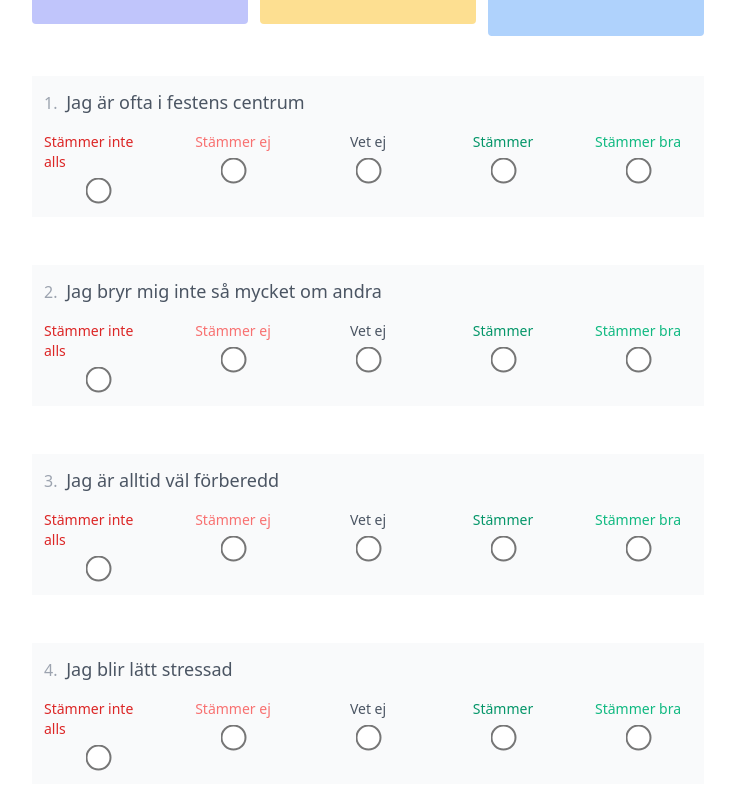
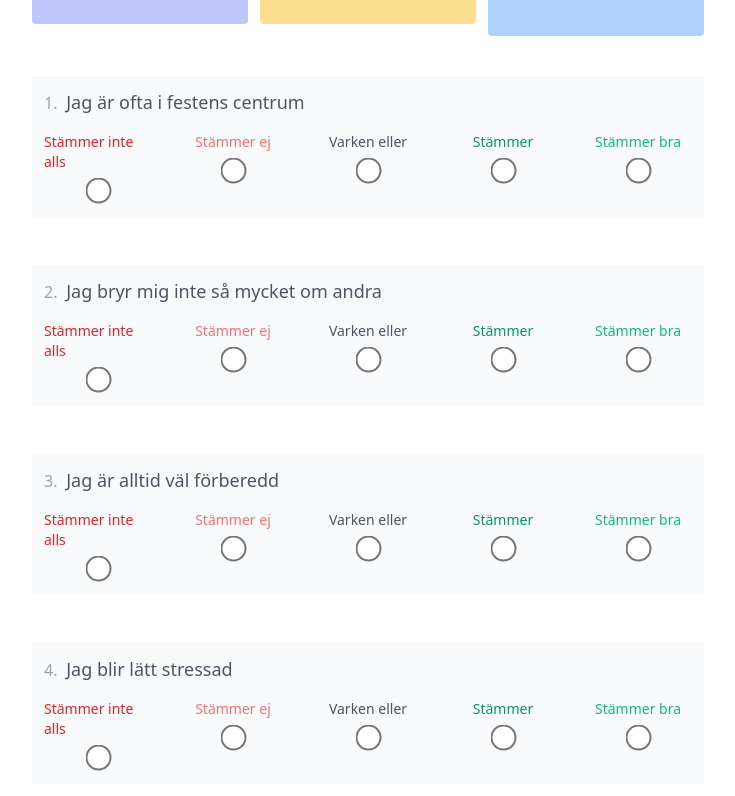
Before and after one commit to johnnydevster/persona, a React (Create React App) app in the folder client/: page / in a window 1280 px wide. Shown: the part 904-1700 px from the top of the page, without its empty margins (272-1007 px from the left). Built offline with nearby package versions, Linux system fonts and the light colour scheme.

Commit message:
Got notification popup to work

```diff
--- a/client/src/App.js
+++ b/client/src/App.js
@@ -6,6 +6,7 @@ import xIcon from "./Static/X-icon.png";
 function App() {
   const [answers, setAnswers] = useState(testAnswers);
   const [unansweredQuestionIds, setUnansweredQuestionIds] = useState([]);
+  const [firstUnanswered, setFirstUnanswered] = useState();
   const [unansweredWarning, setUnansweredWarning] = useState(false);
   const [calculatingResults, setCalculatingResults] = useState(false);
 
@@ -28,29 +29,12 @@ function App() {
       setUnansweredQuestionIds(
         unansweredQuestions.map((question) => question.id)
       );
+      setFirstUnanswered(unansweredQuestions[0].id);
       setUnansweredWarning(true);
       console.log("Seems like you haven't answered some questions!");
     } else {
       console.log("All questions answered.");
     }
-  }
-
-  function UnansweredWarning() {
-    if (unansweredWarning) {
-      return (
-        <div className="transition-all duration-500 ease-in-out transform -translate-x-1/2 -translate-y-1/2 fixed text-white rounded flex items-center w-2/6 h-22 bg-opacity-90 p-10 top-1/2 left-1/2 bg-red-500 z-20">
-          <div className="absolute right-0 top-0 p-2 cursor-pointer">
-            <img
-              onClick={() => setUnansweredWarning(false)}
-              src={xIcon}
-              className="w-8"
-            />
-          </div>
-          <h2>Ser ut som att du missat att svara på vissa frågor!</h2>
-        </div>
-      );
-    }
-    return null;
   }
 
   return (
@@ -112,8 +96,8 @@ function App() {
           </div>
         </div>
         <div className="mt-10 mb-10">
-          <UnansweredWarning />
           {questions.map((question, index) => {
+            /*
             console.log("Question ID: " + question.id);
             console.log(
               `First unanswered: ${unansweredQuestionIds[0] === question.id}`
@@ -121,30 +105,47 @@ function App() {
             console.log(
               "Is unanswered: " + unansweredQuestionIds.includes(question.id)
             );
+            */
 
             return (
               <Question
                 questionNr={index + 1}
-                firstUnanswered={unansweredQuestionIds[0] === question.id}
+                firstUnanswered={firstUnanswered === question.id}
+                setFirstUnanswered={setFirstUnanswered}
                 unansweredFlag={unansweredQuestionIds.includes(question.id)}
                 id={question.id}
                 question={question.question}
                 factor={question.factor}
                 answers={answers}
                 setAnswers={setAnswers}
+                setUnansweredQuestionIds={setUnansweredQuestionIds}
                 unansweredQuestionIds={unansweredQuestionIds}
-                setUnansweredQuestionIds={setUnansweredQuestionIds}
               />
             );
           })}
         </div>
         <button
           onClick={calculateResults}
-          className="mb-20 h-12 px-8 rounded text-white text-lg hover:bg-green-400 bg-green-500 mx-auto block"
+          className="transition-all duration-500 ease-in-out mb-20 h-12 px-8 rounded text-white text-lg hover:bg-green-400 bg-green-500 mx-auto block"
         >
           Beräkna resultat
         </button>
       </section>
+      {/* Display warning below if not all questions are answered */}
+      <div
+        className={`${
+          unansweredWarning ? "h-22 p-10 opacity-100" : "h-0 opacity-0"
+        } transition-opacity duration-500 ease-out transform -translate-x-1/2 -translate-y-1/2 fixed text-white rounded flex items-center bg-opacity-90 top-1/2 left-1/2 bg-red-500 z-20`}
+      >
+        <div className="absolute right-0 top-0 p-2 cursor-pointer">
+          <img
+            onClick={() => setUnansweredWarning(false)}
+            src={xIcon}
+            className="w-7"
+          />
+        </div>
+        <h2>Ser ut som att du missat att svara på vissa frågor!</h2>
+      </div>
     </div>
   );
 }
--- a/client/src/Components/Question.js
+++ b/client/src/Components/Question.js
@@ -7,7 +7,7 @@ function Question(props) {
     // If this is the first unanswered question when trying to submit the form, scroll to it
     if (props.firstUnanswered) {
       ref.current.scrollIntoView({ behavior: "smooth", block: "start" });
-      props.setUnansweredQuestionIds([]);
+      props.setFirstUnanswered(null);
     }
   });
 
@@ -75,7 +75,7 @@ function Question(props) {
   return (
     <div
       ref={ref}
-      className={`mb-12 pt-3 pb-5 px-3 ${
+      className={`transition-all duration-500 ease-in-out mb-12 pt-3 pb-5 px-3 ${
         props.unansweredFlag ? "bg-red-50" : "bg-gray-50"
       }`}
     >
@@ -117,7 +117,7 @@ function Question(props) {
             onChange={(e) => handleChange(e)}
           />
           <label className="sm:order-first text-gray-600 pl-4 sm:p-0">
-            Vet ej
+            Varken eller
           </label>
         </div>
         <div className="flex sm:flex-col items-center mt-3 mx-4 sm:m-0 sm:w-1/6">
```
Also changed, not shown: client/src/Components/QuestionForm.js (added).
